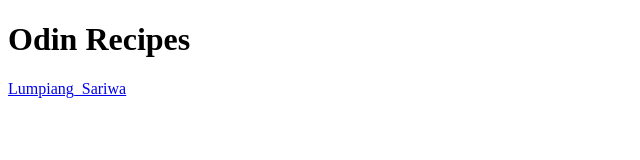
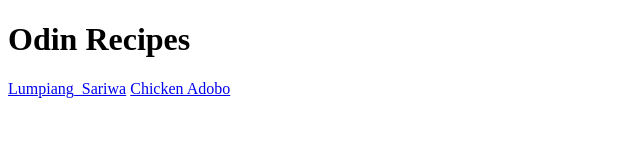
Before and after one commit to as-linus/odin-recipes, a plain HTML site: page index.html in a window 1280 px wide. Shown: the whole page, without its empty margins (0-640 px from the left). Drawn offline with Linux system fonts and the light colour scheme.

Commit message:
Added a Link in index.html

```diff
--- a/index.html
+++ b/index.html
@@ -9,5 +9,6 @@
 <body>
     <h1>Odin Recipes</h1>
     <a href="./recipes/Lumpiang_Sariwa.html">Lumpiang_Sariwa</a>
+    <a href="./recipes/chicken_adobo.html">Chicken Adobo</a>
 </body>
 </html>
```
